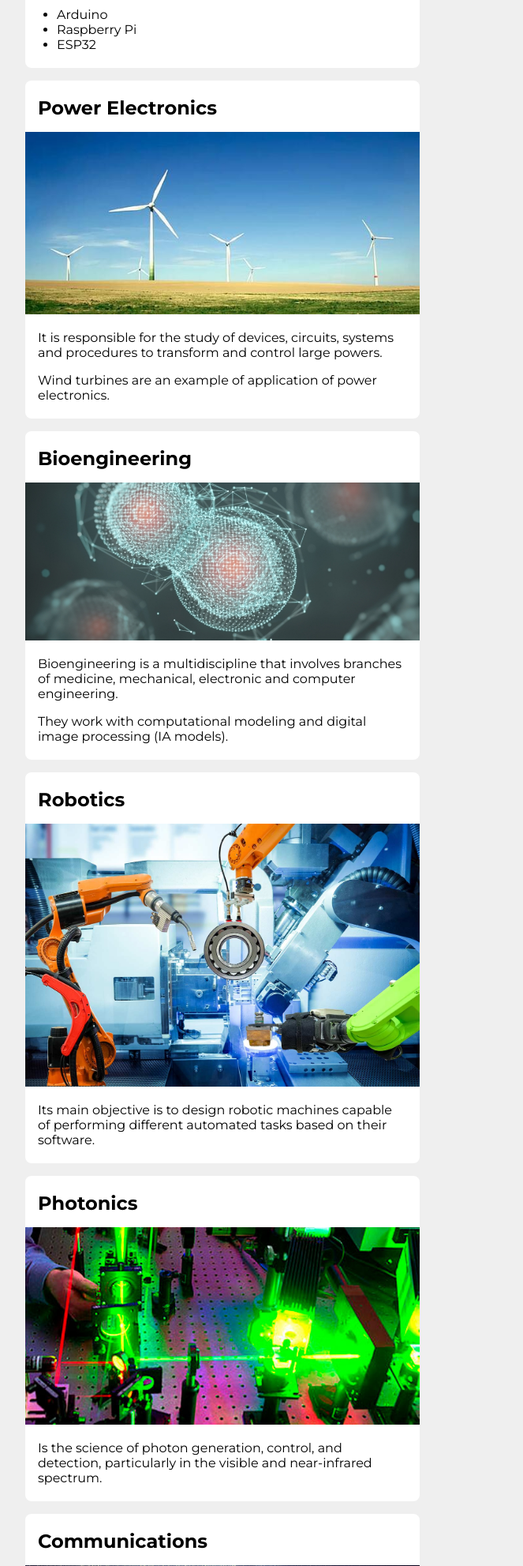
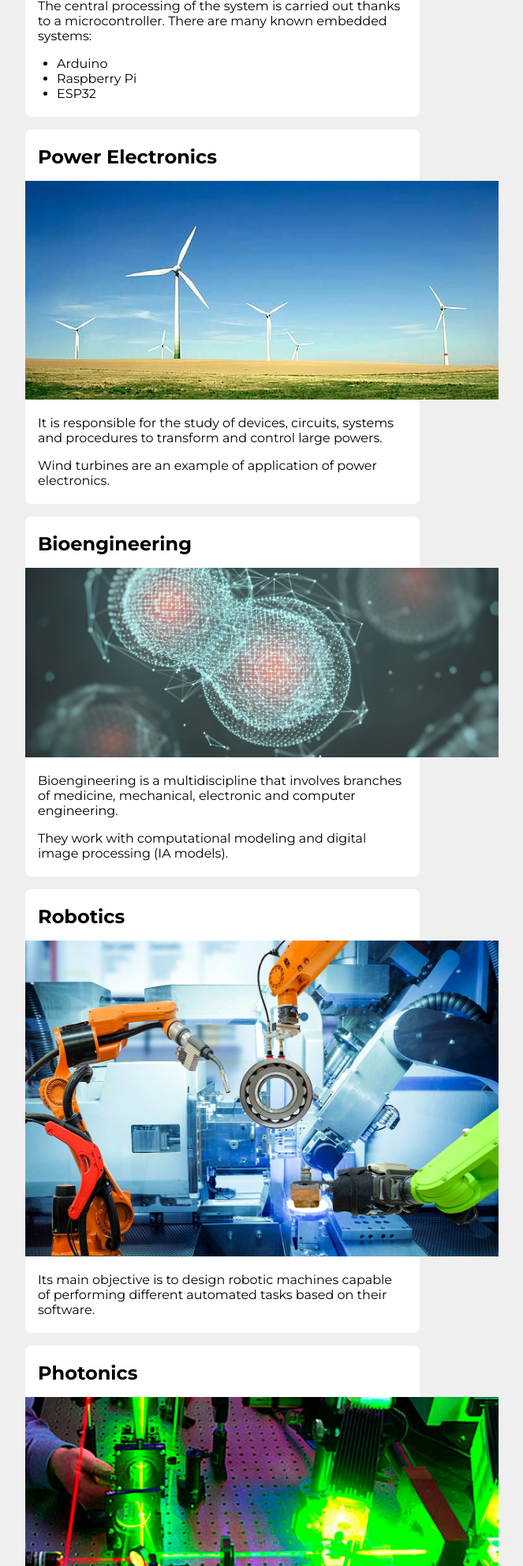
Before and after one commit to leonardovazquez/Engineeringsblog.github.io, a plain HTML site: page index.html in a window 1280 px wide. Shown: the part 817-2800 px from the top of the page at 79% size, without its empty margins (358-1021 px from the left). Drawn offline with Linux system fonts and the light colour scheme.

Commit message:
Update index.html

```diff
--- a/index.html
+++ b/index.html
@@ -19,7 +19,7 @@
 			<h2>
 				Embedded Systems
 			</h2>
-			<img src="images/Emb.jpeg" width="500">
+			<img src="images/Emb.jpeg" width="600">
 			<p>An embedded system is a computer system designed to perform specific functions, and whose components are integrated on a motherboard.</p>
 		    <p>The central processing of the system is carried out thanks to a microcontroller. There are many known embedded systems:</p>
 		    <ul>
@@ -33,7 +33,7 @@
 			<h2>
 				Power Electronics
 			</h2>
-			<img src="images/turbinas-5.jpg" width="500">
+			<img src="images/turbinas-5.jpg" width="600">
 			<p>It is responsible for the study of devices, circuits, systems and procedures to transform and control large powers.</p>
 		    <p>Wind turbines are an example of application of power electronics.</p>
 		</article>
@@ -42,7 +42,7 @@
 			<h2>
 				Bioengineering
 			</h2>
-			<img src="images/bio.jpg" width="500">
+			<img src="images/bio.jpg" width="600">
 			<p>Bioengineering is a multidiscipline that involves branches of medicine, mechanical, electronic and computer engineering.</p>
 		    <p>They work with computational modeling and digital image processing (IA models).</p>
 		</article>
@@ -51,14 +51,14 @@
 			<h2>
 				Robotics
 			</h2>
-			<img src="images/robotica.jpg" width="500">
+			<img src="images/robotica.jpg" width="600">
 			<p>Its main objective is to design robotic machines capable of performing different automated tasks based on their software.</p>
 
 		</article>
 		<article class="post">
 			<h2>Photonics
 			</h2>
-			<img src="images/photonic.jpg" width="500">
+			<img src="images/photonic.jpg" width="600">
 			<p>Is the science of photon generation, control, and detection, particularly in the visible and near-infrared spectrum.</p>
 
 		</article>
@@ -67,7 +67,7 @@
 			<h2>
 				Communications
 			</h2>
-			<img src="images/Antenna.jpg" width="500">
+			<img src="images/Antenna.jpg" width="600">
 			<p>It is a branch of Engineering that solves signal transmission and reception problems and network interconnection.</p>
 
 		</article>
```
